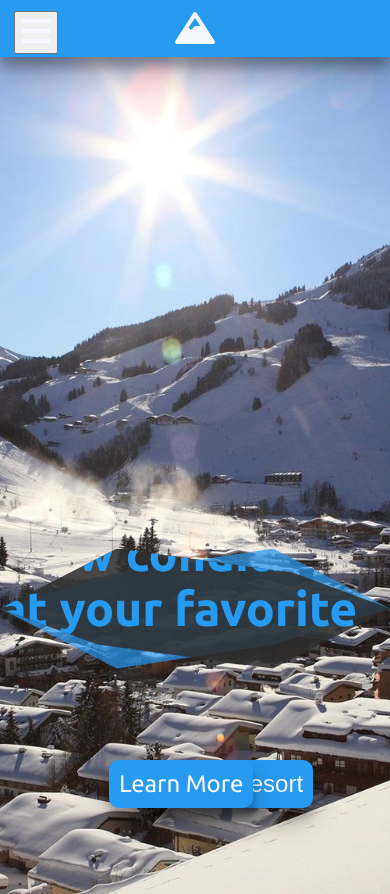
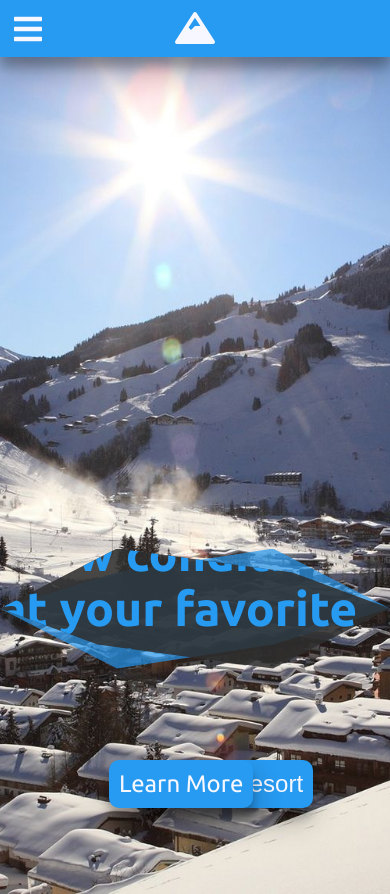
Before and after one commit to twalk2/bottega-capstone, a React (Create React App) app: page / in a window 390 px wide. Built offline with nearby package versions, Linux system fonts and the light colour scheme.

Commit message:
changed menu button style

```diff
--- a/src/styles/Nav.scss
+++ b/src/styles/Nav.scss
@@ -72,8 +72,10 @@
         color: $white;
         text-decoration: none;
         transition: 0.5s ease-in-out;
-        background-color: none;
+        background-color: transparent;
+        border: none;
         font-size: 1em;
+        padding: 0px;
 
         &:hover {
           color: $black;
```
